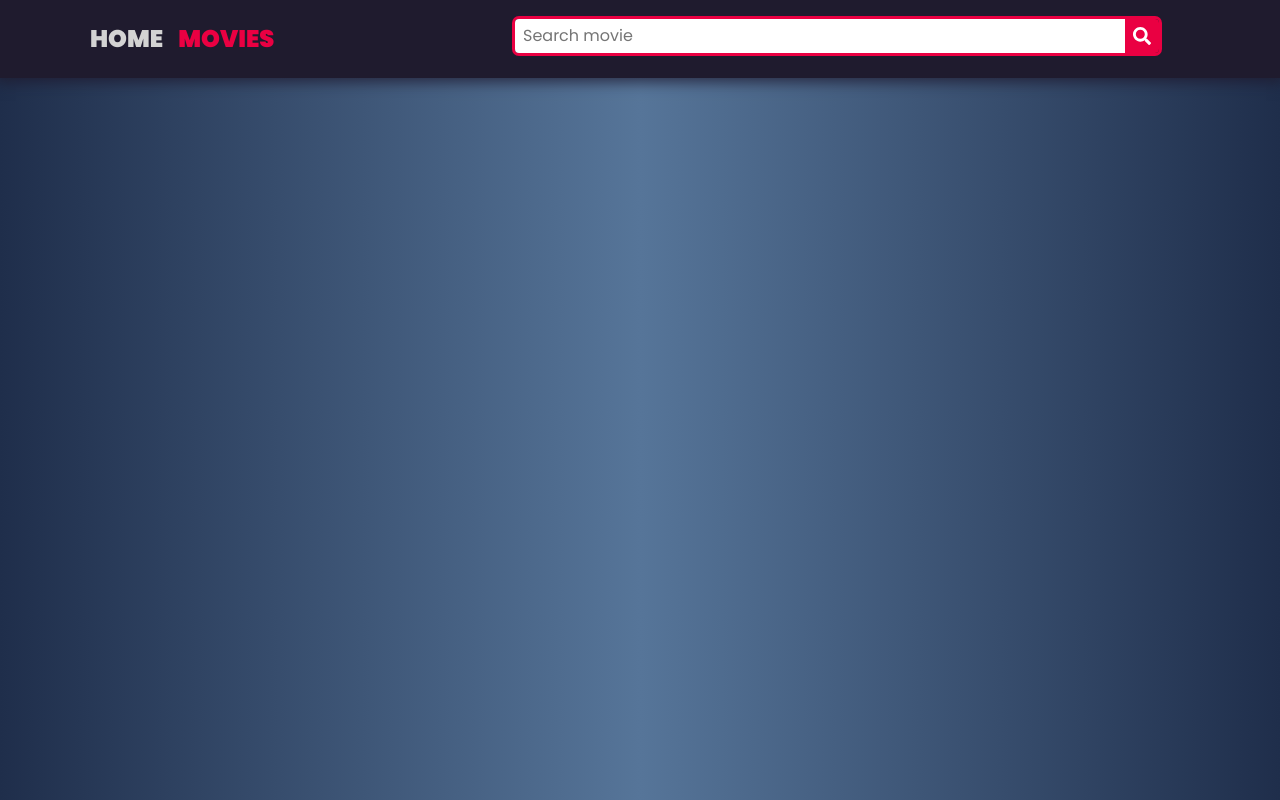
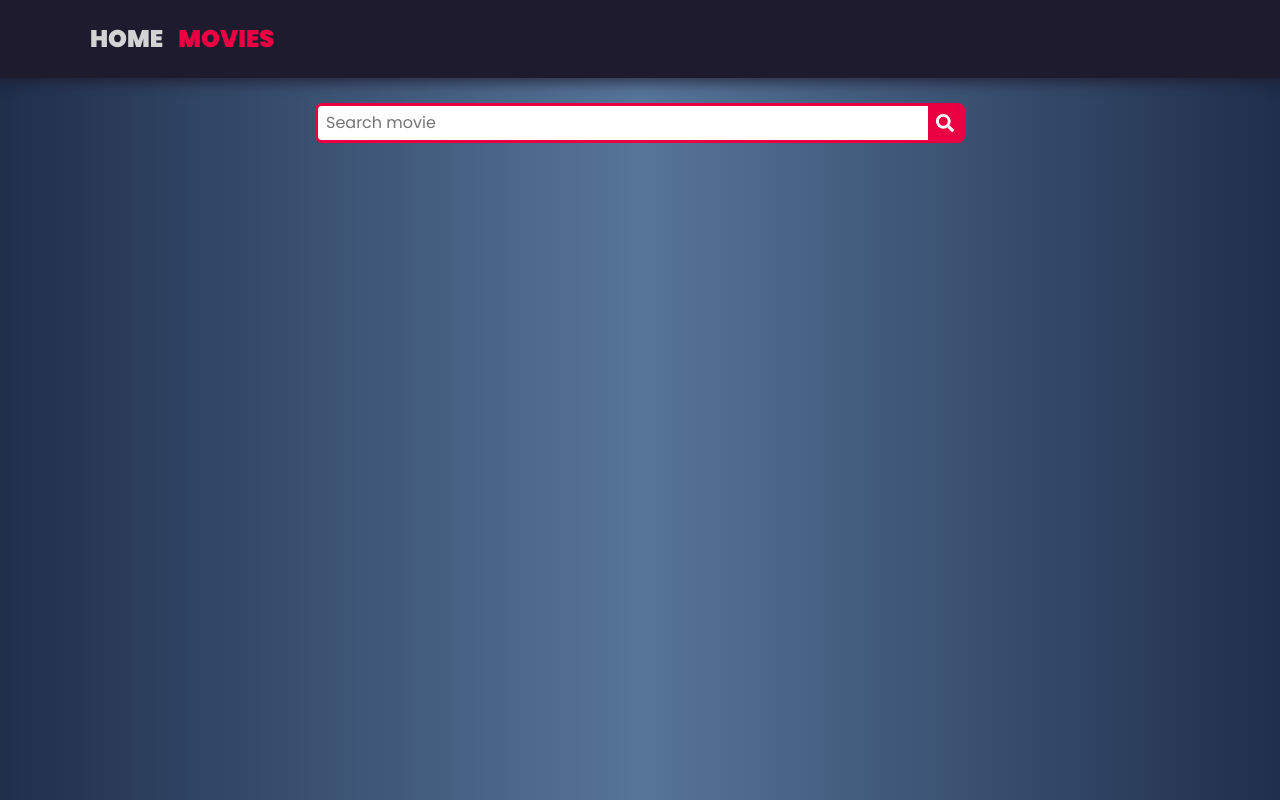
Before and after one commit to shvyrkova-maria/goit-react-hw-05-movies, a React (Create React App) app: page /movies in a window 1280 px wide. Built offline with nearby package versions, Linux system fonts and the light colour scheme.

Commit message:
Fixed MoviesPage.styled

```diff
--- a/src/pages/MoviesPage/MoviesPage.styled.js
+++ b/src/pages/MoviesPage/MoviesPage.styled.js
@@ -6,11 +6,11 @@ export const FormWrap = styled.div`
   justify-content: center;
   margin-bottom: 25px;
 
-  position: fixed;
+  /* position: fixed; */
   /* position: sticky; */
-  top: 2%;
+  /* top: 2%;
   left: 40%;
-  z-index: 770;
+  z-index: 770; */
 `;
 
 export const SearchForm = styled.form`
```
